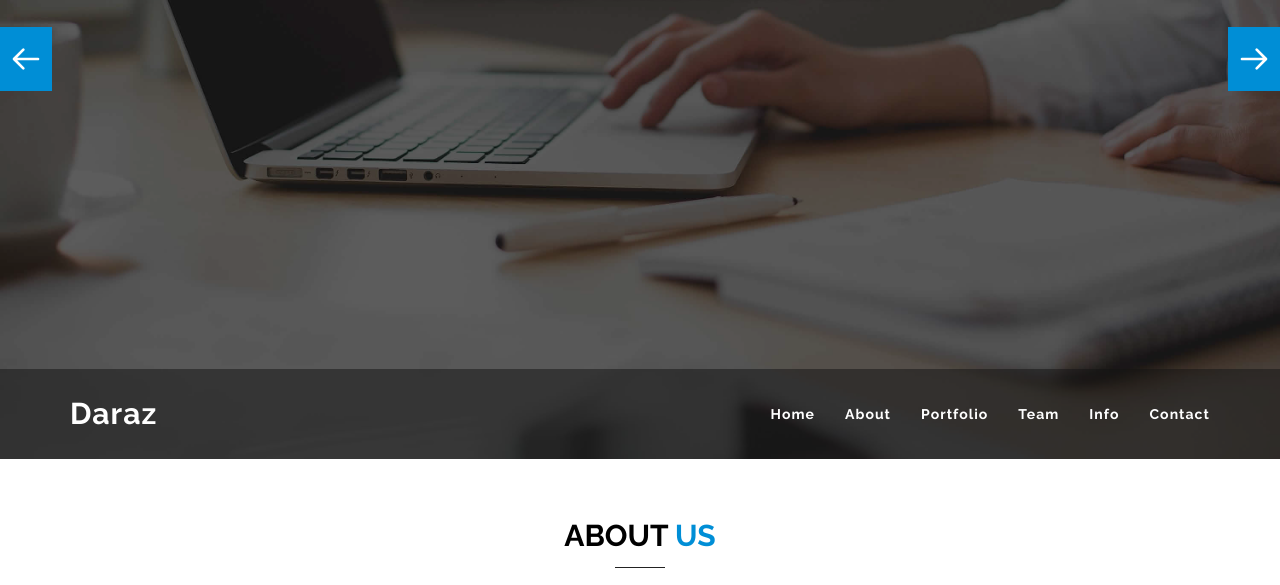
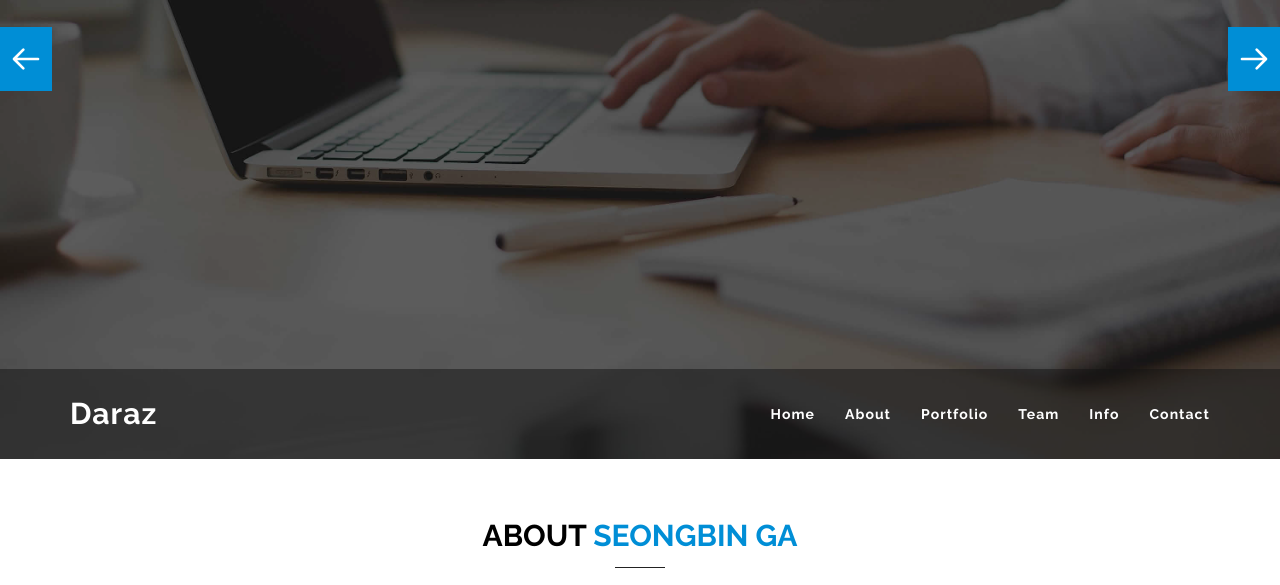
Before and after one commit to sebyga/HompyTest, a plain HTML site: page index.html in a window 1280 px wide. Shown: the part 341-926 px from the top of the page. Drawn offline with Linux system fonts and the light colour scheme; some packages are replaced by stand-ins of ours; files whose address does not match are found by name.

Commit message:
Update index.html

```diff
--- a/index.html
+++ b/index.html
@@ -165,7 +165,7 @@
 
     <section id="about" class="light">
       <header class="title">
-        <h2>About <span>Us</span></h2>
+        <h2>About <span>Seongbin Ga</span></h2>
         <p>Lorem ipsum Esse esse cillum nisi cillum deserunt tempor ut pariatur qui officia. Lorem ipsum Magna eu irure sint <strong>occaecat</strong> cupidatat dolore minim irure cillum.</p>
       </header>
 
```
